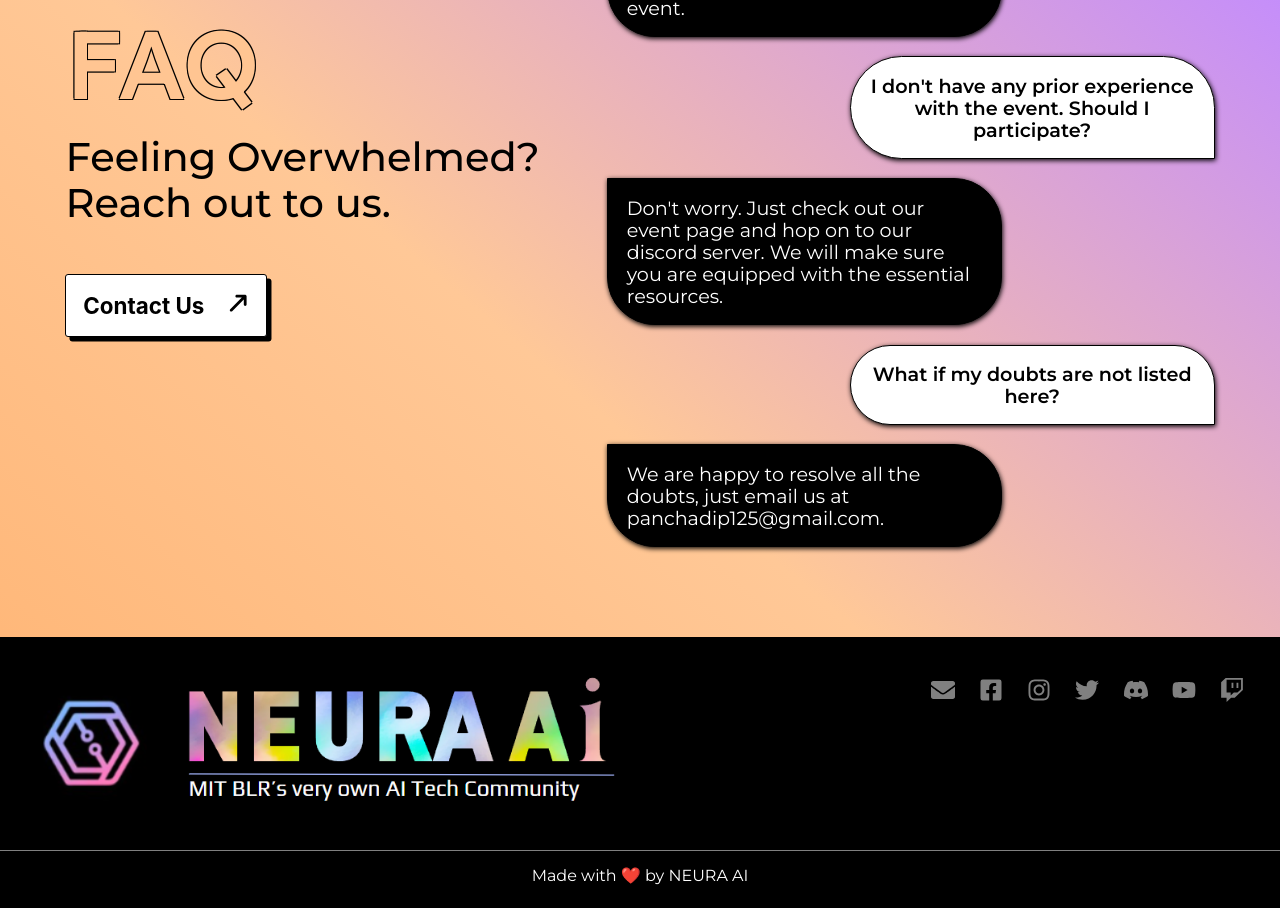
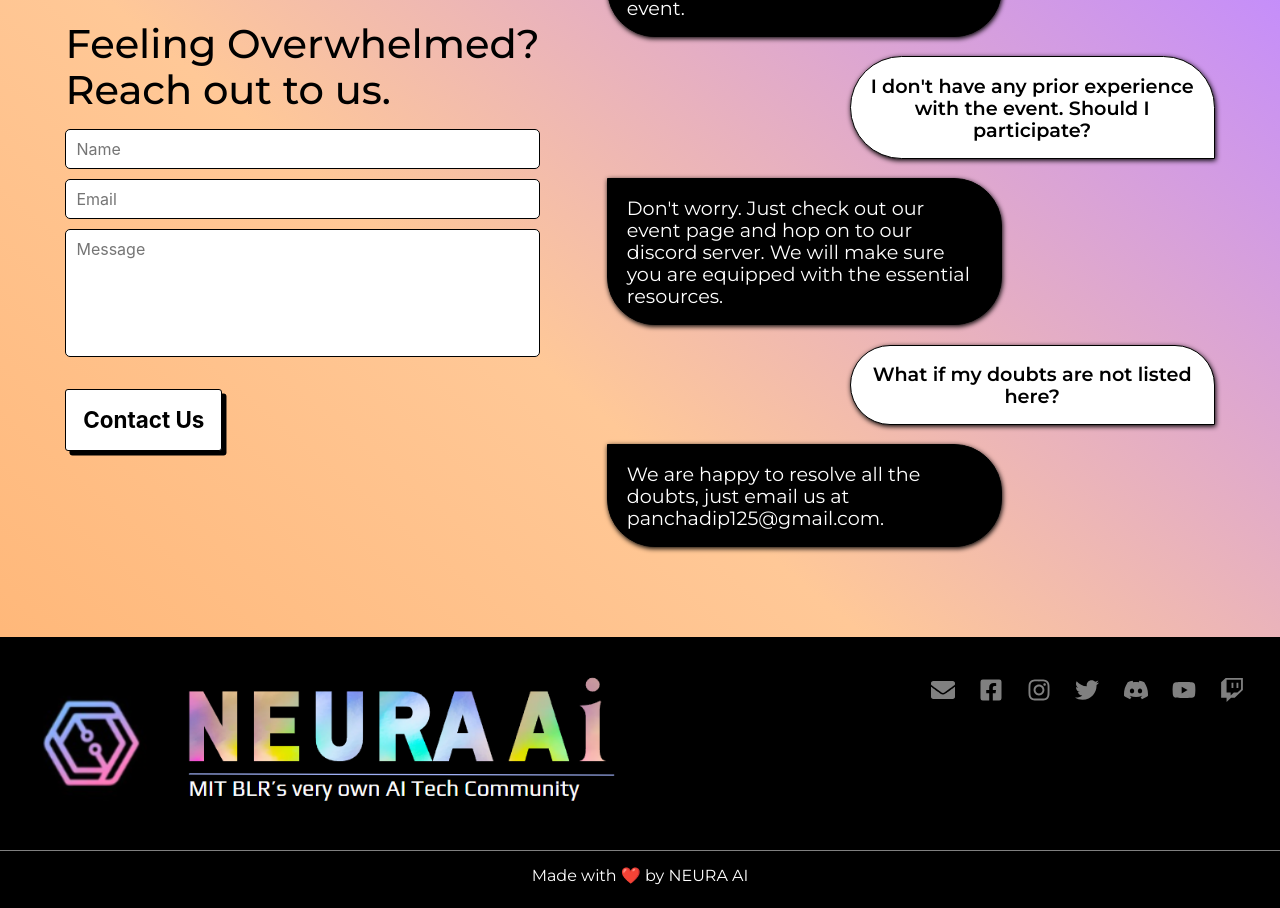
Before and after one commit to adithi2903/Event-Page2, a Next.js app: page / in a window 1280 px wide. Shown: the part 10760-11668 px from the top of the page. Built offline with nearby package versions, Linux system fonts and the light colour scheme.

Commit message:
Added Contact Form

```diff
--- a/components/Accessories/button.jsx
+++ b/components/Accessories/button.jsx
@@ -11,7 +11,7 @@ import 'react-toastify/dist/ReactToastify.min.css'
 
 export function HButton(props) {
     function link() {
-        if(props.url) {
+        if (props.url) {
             window.open(props.url, '_blank')
         }
     }
@@ -33,11 +33,26 @@ export function HButtonLight(props) {
         <>
             <button
                 className={styles.btnhl}
-                onClick={(event) =>
-                    window.open('mailto:panchadip125@gmail.com')
-                }
+                onClick={async(event) => {
+                    props.clear();
+
+                    await fetch('https://api.useplunk.com/v1/send', {
+                        method: 'POST',
+                        body: JSON.stringify({
+                            to: "panchadip125@gmail.com",
+                            subject: `Contact Form Message`,
+                            body: `Name: ${props.values[0]} | Email:  ${props.values[1]} | Message: ${props.values[2]}`
+                        }),
+                        headers: {
+                            'Content-Type': 'application/json',
+                            'Authorization': 'Bearer sk_b4eed4c94a1818a80f7f0ae63d0ad58fea9f6bccfe693b06',
+                        },
+                    });
+
+                    alert("Message Sent Successfully")
+                }}
             >
-                {props.name}&emsp;{props.icon}
+                {props.name}
             </button>
         </>
     )
--- a/components/Sponsor_Faq/FAQ.module.css
+++ b/components/Sponsor_Faq/FAQ.module.css
@@ -84,6 +84,14 @@
     font-weight: 500;
     text-align: center;
     margin: 1rem 0 1rem 0;
+}
+.input{
+    outline: none;
+    padding: 10px;
+    border: 1px solid black;
+    border-radius: 5px;
+    width: 100%;
+    margin-bottom: 10px;
 }
 
 
--- a/components/Sponsor_Faq/Sponsor_Faq.jsx
+++ b/components/Sponsor_Faq/Sponsor_Faq.jsx
@@ -1,3 +1,4 @@
+import { useState } from 'react'
 import Style from './FAQ.module.css'
 
 import { HButton, HButtonLight } from '@components/Accessories/button'
@@ -5,6 +6,9 @@ import { ImArrowUpRight2 } from 'react-icons/im'
 
 
 const Sponsor_Faq = () => {
+    const [name, setName] = useState("");
+    const [email, setEmail] = useState("");
+    const [msg, setMsg] = useState("");
 
     return (
         <div className={Style.wrapper} id='FAQ'>
@@ -39,10 +43,12 @@ const Sponsor_Faq = () => {
                         <p className={Style.subtitle}>
                             Feeling Overwhelmed?<br></br>Reach out to us.
                         </p>
-                        <HButtonLight
-                            name={'Contact Us'}
-                            icon={<ImArrowUpRight2 />}
-                        />
+
+                        <input placeholder="Name" className={Style.input} value={name} onChange={e => setName(e.target.value)} />
+                        <input placeholder="Email" type="email" className={Style.input} value={email} onChange={e => setEmail(e.target.value)} />
+                        <textarea placeholder="Message" className={Style.input} style={{ margin: 0, resize: "none", height: "8em" }} value={msg} onChange={e => setMsg(e.target.value)} />
+
+                        <HButtonLight name={'Contact Us'} values={[name, email, msg]} clear={() => { setName(""); setEmail(""); setMsg(""); }} />
                     </div>
                     <div className={Style.chat}>
                         <div className={Style.chatW}>
@@ -69,7 +75,7 @@ const Sponsor_Faq = () => {
                             We are happy to resolve all the doubts, just email
                             us at{' '}
                             <a href="mailto:panchadip125@gmail.com">
-                                panchadip125@<wbr/>gmail.com
+                                panchadip125@<wbr />gmail.com
                             </a>
                             .
                         </div>
```
Also changed, not shown: 1 other file (tests, documents, lock files or other folders).
